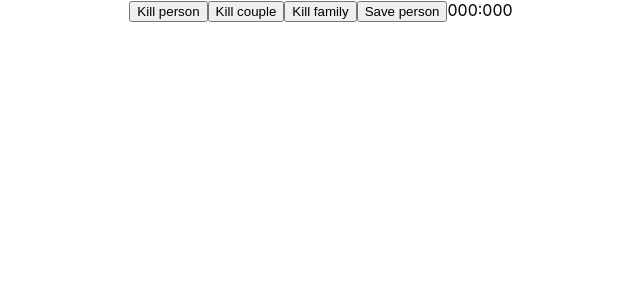
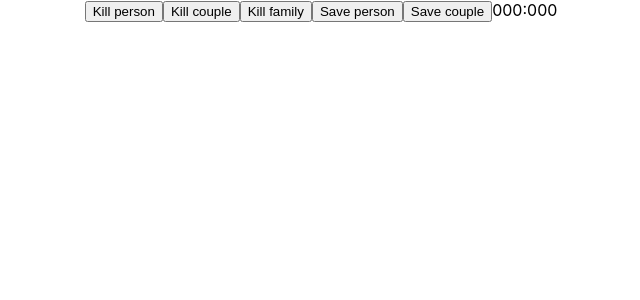
Before and after one commit to Perizote/kataronavirus, a React (Create React App) app: page / in a window 1280 px wide. Shown: the top 300 px of the page, without its empty margins (319-959 px from the left). Built offline with nearby package versions, Linux system fonts and the light colour scheme.

Commit message:
should save a couple

```diff
--- a/src/App.js
+++ b/src/App.js
@@ -30,6 +30,7 @@ class App extends Component {
         <button onClick={ () => this.kill(COUPLE) }>Kill couple</button>
         <button onClick={ () => this.kill(FAMILY) }>Kill family</button>
         <button onClick={ () => this.save(PERSON) }>Save person</button>
+        <button onClick={ () => this.save(COUPLE) }>Save couple</button>
         { kills }:{ survivors }
       </div>
     );
```
Also changed, not shown: 1 other file (tests, documents, lock files or other folders).
